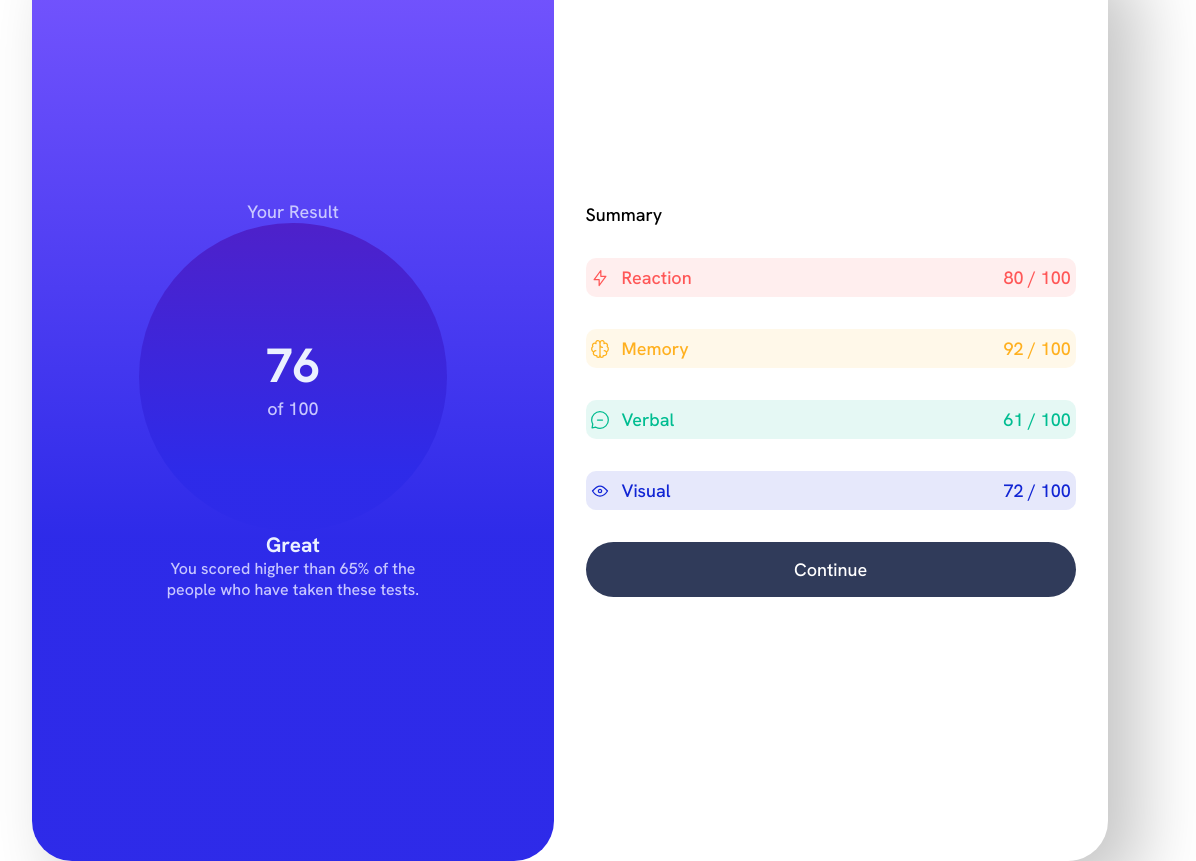
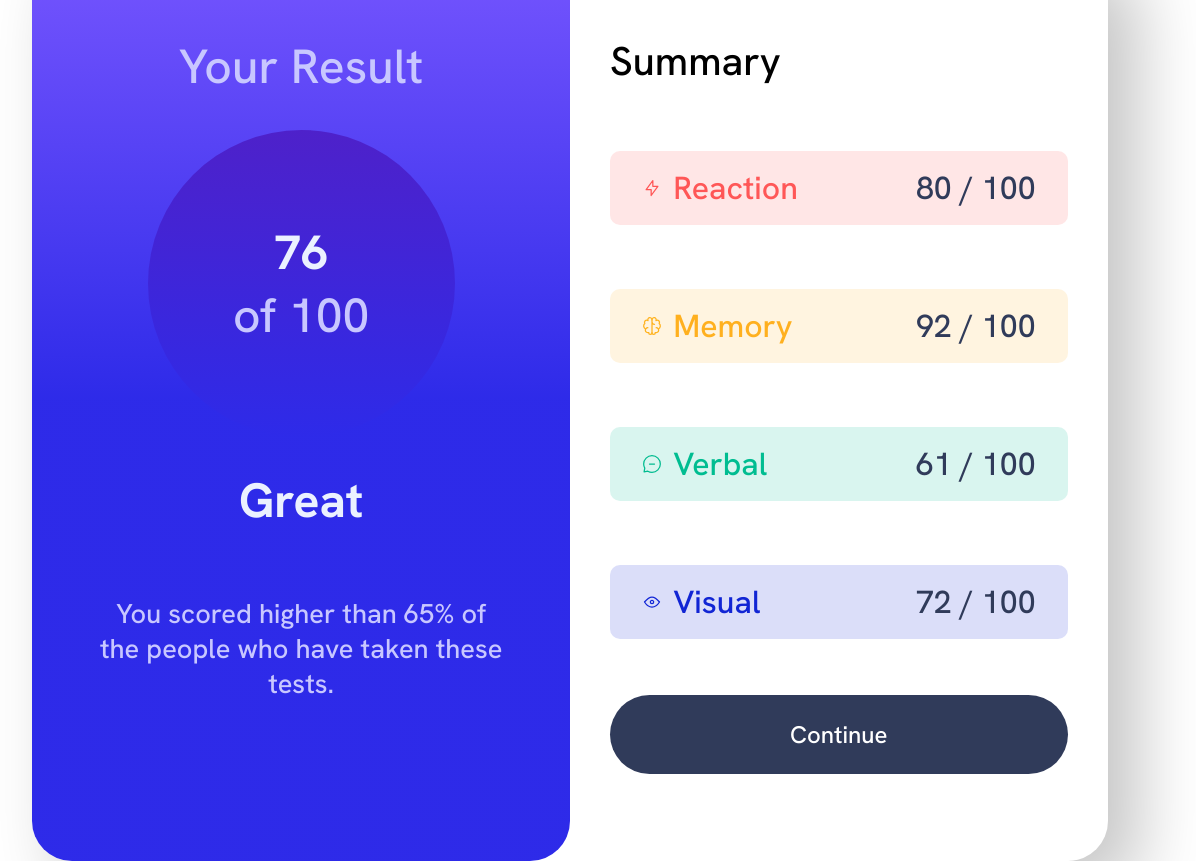
Before and after one commit to UdayPahan/summary-components-, a plain HTML site: page index.html in a window 1536 px wide. Shown: the whole page, without its empty margins (198-1394 px from the left). Drawn offline with Linux system fonts and the light colour scheme.

Commit message:
Add files via upload

```diff
--- a/bottom.css
+++ b/bottom.css
@@ -16,10 +16,20 @@
       justify-content: center;
    }
 }
+
+@media (min-width:1440px){
+    .bottomhalf{
+        width:50%;
+        font-size: 2.5rem;
+        padding:0 2.5rem;
+        gap:2rem;
+    }
+}
 .bottomhalf div{
     display: flex;
     margin:1rem 0;
 }
+
 
 .bottomhalf div span:nth-child(odd){
     display: flex;
@@ -45,23 +55,35 @@
     border-radius: 10px;
 }
 
+.bottomhalf div[class] span:last-child{
+    /* border: 1px solid black; */
+    color:var(--Dark-gray-blue);
+}
+
+@media (min-width:1440px){
+    .bottomhalf div[class]{
+        padding:1rem 2rem;
+        border-radius: 10px;
+        font-size:2rem;
+    }
+}
 .react{
-    background-color: hsla(0, 100%, 67%, 0.1);
+    background-color: hsla(0, 100%, 67%, 0.15);
     color:var(--Light-red);
 }
 
 .memory{
     color: var(--Orangey-yellow);
-    background-color: hsla(39,200%,59%,0.1);
+    background-color: hsla(39,200%,59%,0.15);
 }
 
 .verbal{
-    background-color: hsla(166, 100%, 37%, 0.1);
+    background-color: hsla(166, 100%, 37%, 0.15);
     color:var(--Green-teal);
 }
 
 .visual{
-    background-color: hsla(234, 85%, 45%, 0.1);
+    background-color: hsla(234, 85%, 45%, 0.15);
     color:var(--Cobalt-blue);
 }
 
@@ -73,3 +95,18 @@
     color:var(--White);
     background-color: var(--Dark-gray-blue);
 }
+
+.bottomhalf > :last-child:hover{
+    background: linear-gradient(
+        var(--Violet-blue-circle),
+        var(--Persian-blue-circle)
+    );
+}
+
+@media (min-width:1440px){
+    .bottomhalf > :last-child{
+        font-size: 1.5rem;
+        margin:0.5rem 0;
+        padding:1.5rem 1rem;
+    }
+}
--- a/index.html
+++ b/index.html
@@ -12,10 +12,10 @@
 
 <!--   CSS FILES -->
 <link rel="stylesheet" href="global.css">
+<link rel="stylesheet" href="container.css">
   <link rel="stylesheet" href="top.css">
   <link rel="stylesheet" href="bottom.css">
   <link rel="stylesheet" href="utility.css">
-  <link rel="stylesheet" href="container.css">
 
   <title>Frontend Mentor | Results summary component</title>
 
@@ -24,7 +24,6 @@
 </head>
 <body>
    <section class="container">
-
      <section class="top-half">
        <span class="top">
          <p>Your Result</p>
@@ -38,12 +37,12 @@
           <p>Great</p>
           <p>You scored higher than 65% of the people who have taken these tests.</p>
         </span>
-  <!--
-   -->
+
 
       </section>
-<!--   <section class="bottom-container">
- -->  <section class="bottomhalf">
+
+
+  <section class="bottomhalf">
 
     <div><span>Summary
   </span> </div>
--- a/top.css
+++ b/top.css
@@ -1,7 +1,7 @@
 
 .top-half{
    color:var(--Pale-blue);
-    height:50vh;
+   /* height:50vh; */
    border-radius:0 0 50px 50px;
    display:flex;
    flex-direction: column;
@@ -9,11 +9,13 @@
    align-items: center;
    background: linear-gradient(
       var(--Light-slate-blue-background),
-       var(--Light-royal-blue-background) 65%
-
+      var(--Light-royal-blue-background)
       );
    }
 
+   .top-half > *{
+      margin:1rem 0;
+   }
 
    .top-half span:nth-of-type(1){
       color:var(--Light-lavender);
@@ -24,6 +26,10 @@
          width:100%;
          height:100%;
          border-radius: 40px;
+         background: linear-gradient(
+            var(--Light-slate-blue-background),
+            var(--Light-royal-blue-background) 50%
+            );
       }
    }
    .middle{
@@ -36,7 +42,7 @@
       border-radius: 50%;
       background:linear-gradient(
             var(--Violet-blue-circle),
-         var(--Light-royal-blue-background) 80%
+            var(--Light-royal-blue-background)
       );
    }
 
@@ -54,6 +60,14 @@
       width:20vw;
       height:20vw;
    }
+
+@media (min-width:1440px){
+   .top-half{
+      width:50%;
+      font-size:3rem;
+   }
+
+}
 }
  .bottom{
      text-align:center;
@@ -69,3 +83,20 @@
       color:var(--Light-lavender);
       font-size:1rem;
    }
+
+@media (min-width:1440px){
+   .bottom{
+      font-size: 3rem;
+   }
+
+   .bottom p:nth-of-type(1){
+      font-size:3rem;
+      font-weight: 700;
+   }
+
+   .bottom p:nth-of-type(2){
+      color:var(--Light-lavender);
+      font-size:1.7rem;
+      padding:4rem;
+   }
+}
```
Also changed, not shown: container.css (line endings or trailing spaces). Lines whose indentation alone changed are shown as unchanged.
